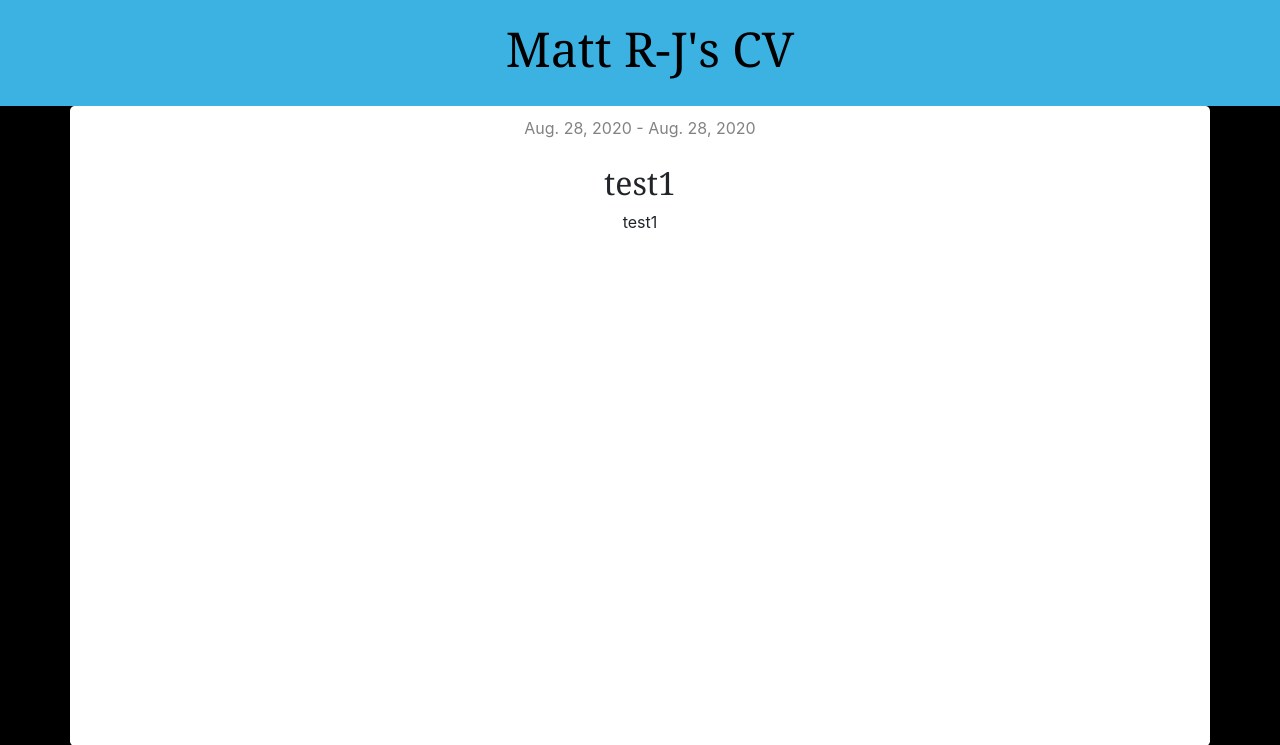
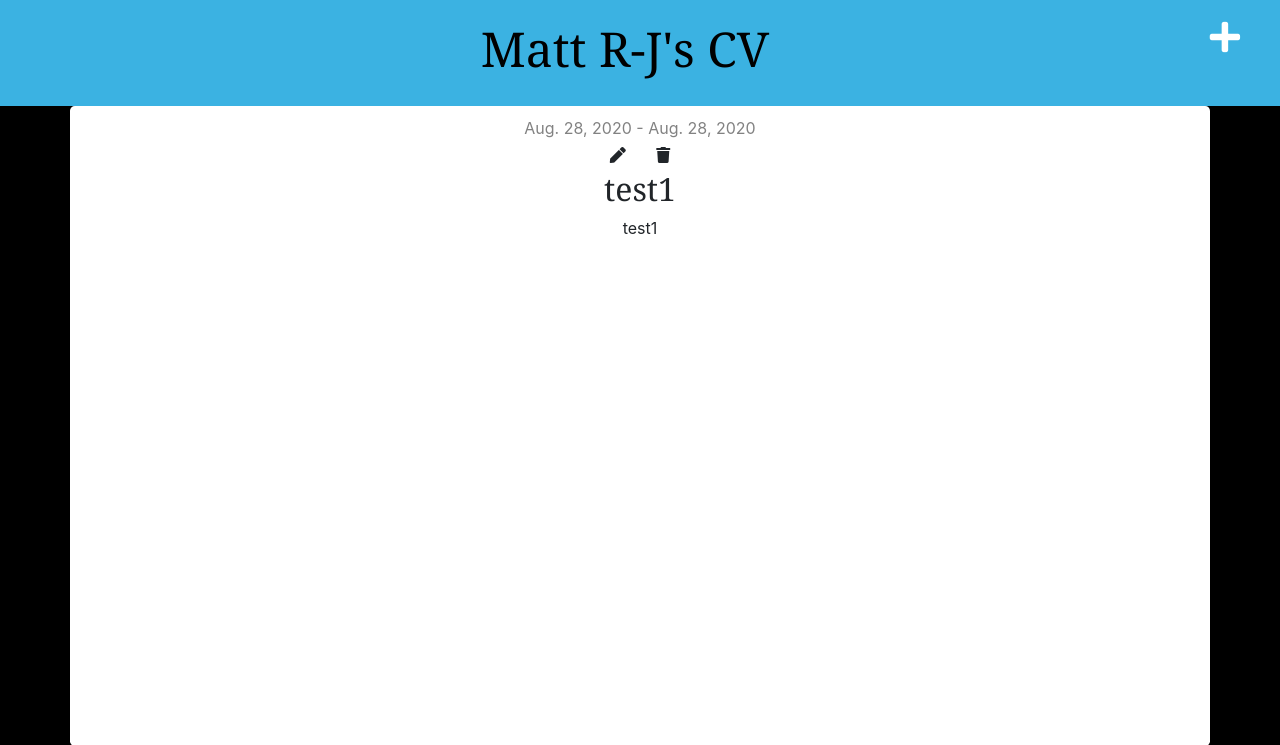
Before and after one commit to mattylyd/Bridging-Coursework, a Django app: page /post/6/ in a window 1280 px wide. Shown: the top 745 px of the page. Run offline with Django 3.2, Linux system fonts and the light colour scheme; a user stored in the database is signed in; data comes from the database, SQL or seed files in the repository; some libraries are stand-ins or nearby versions.

Commit message:
further boostrap fix

```diff
--- a/blog/templates/blog/base.html
+++ b/blog/templates/blog/base.html
@@ -3,13 +3,17 @@
     <head>
         <title>Matt R-J's CV</title>
         <link rel="stylesheet" href="https://stackpath.bootstrapcdn.com/bootstrap/4.3.1/css/bootstrap.min.css" integrity="sha384-ggOyR0iXCbMQv3Xipma34MD+dH/1fQ784/j6cY/iJTQUOhcWr7x9JvoRxT2MZw1T" crossorigin="anonymous">
+        <link rel="stylesheet" href="https://use.fontawesome.com/releases/v5.7.0/css/all.css" integrity="sha384-lZN37f5QGtY3VHgisS14W3ExzMWZxybE1SJSEsQp9S+oqd12jhcu+A56Ebc1zFSJ" crossorigin="anonymous">
         <link href='https://fonts.googleapis.com/css?family=Lobster&subset=latin,latin-ext' rel='stylesheet' type='text/css'>
         <link rel="stylesheet" href="{% static 'css/blog.css' %}">
     </head>
     <body>
+    <script src="https://code.jquery.com/jquery-3.5.1.slim.min.js" integrity="sha384-DfXdz2htPH0lsSSs5nCTpuj/zy4C+OGpamoFVy38MVBnE+IbbVYUew+OrCXaRkfj" crossorigin="anonymous"></script>
+    <script src="https://cdn.jsdelivr.net/npm/popper.js@1.16.1/dist/umd/popper.min.js" integrity="sha384-9/reFTGAW83EW2RDu2S0VKaIzap3H66lZH81PoYlFhbGU+6BZp6G7niu735Sk7lN" crossorigin="anonymous"></script>
+    <script src="https://stackpath.bootstrapcdn.com/bootstrap/4.5.2/js/bootstrap.min.js" integrity="sha384-B4gt1jrGC7Jh4AgTPSdUtOBvfO8shuf57BaghqFfPlYxofvL8/KUEfYiJOMMV+rV" crossorigin="anonymous"></script>
         <div class="page-header">
             {% if user.is_authenticated %}
-                <a href="{% url 'post_new' %}" class="top-menu"><span class="glyphicon glyphicon-plus"></span></a>
+                <a href="{% url 'post_new' %}" class="top-menu"><span class="fas fa-plus"></span></a>
             {% endif %}
             <h1><a href="/">Matt R-J's CV</a></h1>
         </div>
--- a/blog/templates/blog/index.html
+++ b/blog/templates/blog/index.html
@@ -5,9 +5,13 @@
     <meta charset="UTF-8">
     <title>Matt R-J's CV</title>
     <link rel="stylesheet" href="https://stackpath.bootstrapcdn.com/bootstrap/4.3.1/css/bootstrap.min.css" integrity="sha384-ggOyR0iXCbMQv3Xipma34MD+dH/1fQ784/j6cY/iJTQUOhcWr7x9JvoRxT2MZw1T" crossorigin="anonymous">
+
     <link rel="stylesheet" href="{% static 'css/blog.css' %}">
 </head>
 <body>
+<script src="https://code.jquery.com/jquery-3.5.1.slim.min.js" integrity="sha384-DfXdz2htPH0lsSSs5nCTpuj/zy4C+OGpamoFVy38MVBnE+IbbVYUew+OrCXaRkfj" crossorigin="anonymous"></script>
+<script src="https://cdn.jsdelivr.net/npm/popper.js@1.16.1/dist/umd/popper.min.js" integrity="sha384-9/reFTGAW83EW2RDu2S0VKaIzap3H66lZH81PoYlFhbGU+6BZp6G7niu735Sk7lN" crossorigin="anonymous"></script>
+<script src="https://stackpath.bootstrapcdn.com/bootstrap/4.5.2/js/bootstrap.min.js" integrity="sha384-B4gt1jrGC7Jh4AgTPSdUtOBvfO8shuf57BaghqFfPlYxofvL8/KUEfYiJOMMV+rV" crossorigin="anonymous"></script>
     <div class="col-m-6">
         <h1><a href="{% url 'post_list'  %}">Click to Enter</a></h1>
     </div>
--- a/blog/templates/blog/post_detail.html
+++ b/blog/templates/blog/post_detail.html
@@ -11,8 +11,8 @@
         </div>
 
         {% if user.is_authenticated %}
-             <a class="btn btn-default" href="{% url 'post_edit' pk=post.pk %}"><span class="glyphicon glyphicon-pencil"></span></a>
-             <a class="btn btn-default" href="{% url 'post_delete' pk=post.pk %}"><span class="glyphicon glyphicon-trash"></span></a>
+             <a class="btn btn-default" href="{% url 'post_edit' pk=post.pk %}"><span class="fas fa-pen"></span></a>
+             <a class="btn btn-default" href="{% url 'post_delete' pk=post.pk %}"><span class="fas fa-trash"></span></a>
 
         {% endif %}
         <h2>{{ post.title }}</h2>
```
